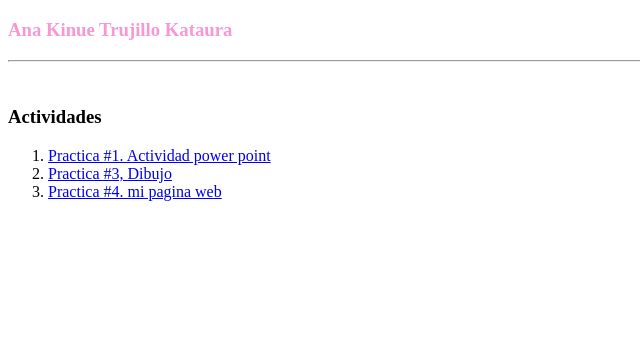
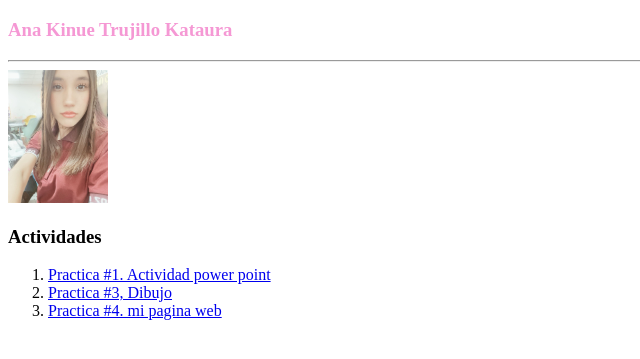
Before and after one commit to anakinue/anakinue.github.io, a plain HTML site: page index.html in a window 1280 px wide. Shown: the part 61-420 px from the top of the page, without its empty margins (0-640 px from the left). Drawn offline with Linux system fonts and the light colour scheme.

Commit message:
index.html

```diff
--- a/index.html
+++ b/index.html
@@ -9,7 +9,7 @@
     <h1>portafolio cultura digital 2</h1>
     <h3 style="color: rgb(245, 152, 212);">Ana Kinue Trujillo Kataura</h3>
     <hr>
-    <img src="c:\Users\Anita\OneDrive\Imágenes\cetis 107\foto de perfil.jpg" alt="" width="100px">
+    <img src="foto.jpg" alt="" width="100px">
     <h3>Actividades</h3>
     <ol>
         <li>
```
